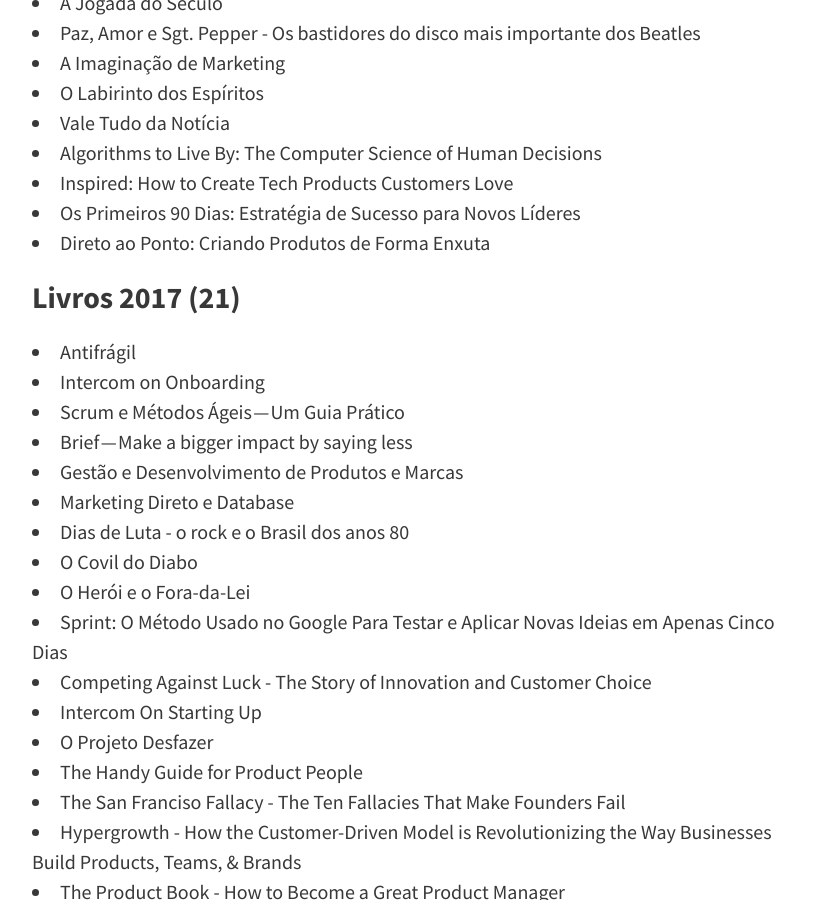
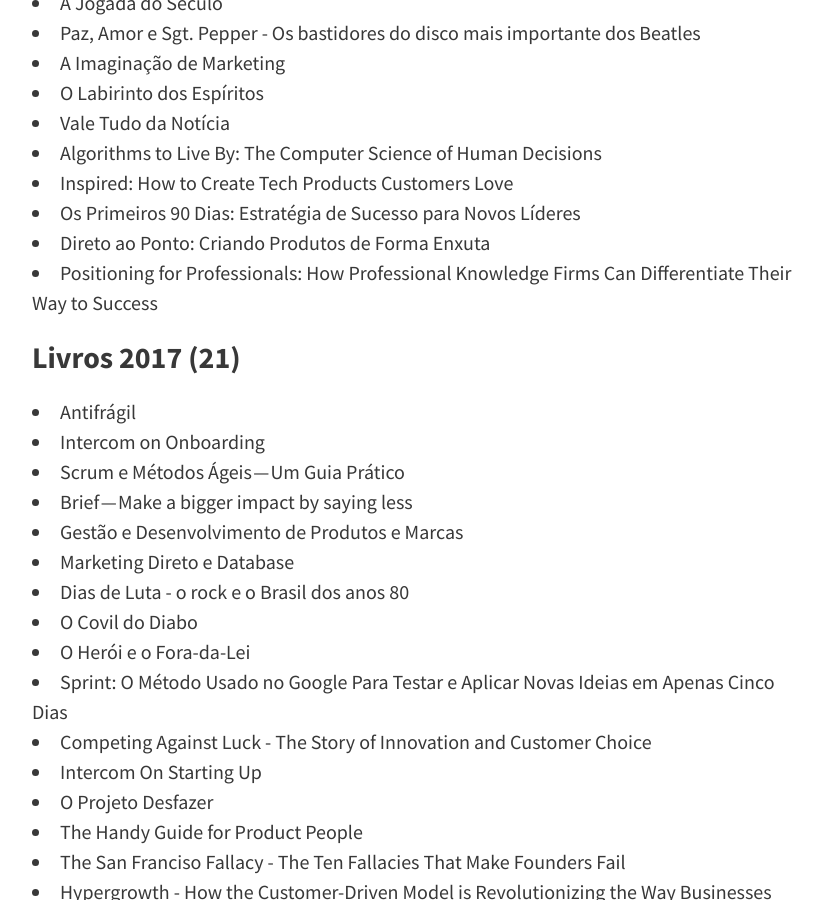
Before and after one commit to felipecbarbosa/felipecbarbosa.github.io, a Jekyll site: the page built from leituras.md, in a window 1280 px wide and 900 px high, scrolled down 850 px. Shown: the whole window, without its empty margins (224-1047 px from the left). Built offline with Jekyll 4.4.1, drawn with Linux system fonts in a browser that asks for light colours; nearby versions of some CDN libraries; comment, search, counter and statistics services are not loaded.

Commit message:
Added new book Positioning for Professionals

```diff
--- a/leituras.md
+++ b/leituras.md
@@ -26,6 +26,7 @@ Sempre procuro encontrar um tempo no meu dia-a-dia para colocar a leitura em dia
 - Inspired: How to Create Tech Products Customers Love
 - Os Primeiros 90 Dias: Estratégia de Sucesso para Novos Líderes
 - Direto ao Ponto: Criando Produtos de Forma Enxuta
+- Positioning for Professionals: How Professional Knowledge Firms Can Differentiate Their Way to Success
 
 ### Livros 2017 (21)
 - Antifrágil
```
